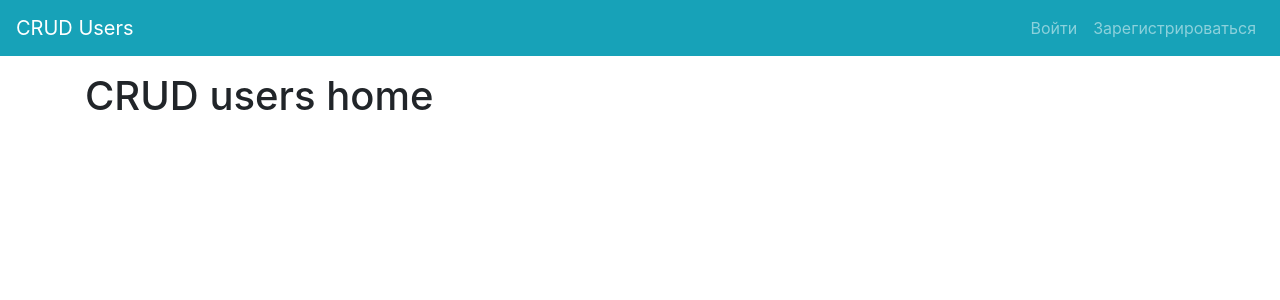
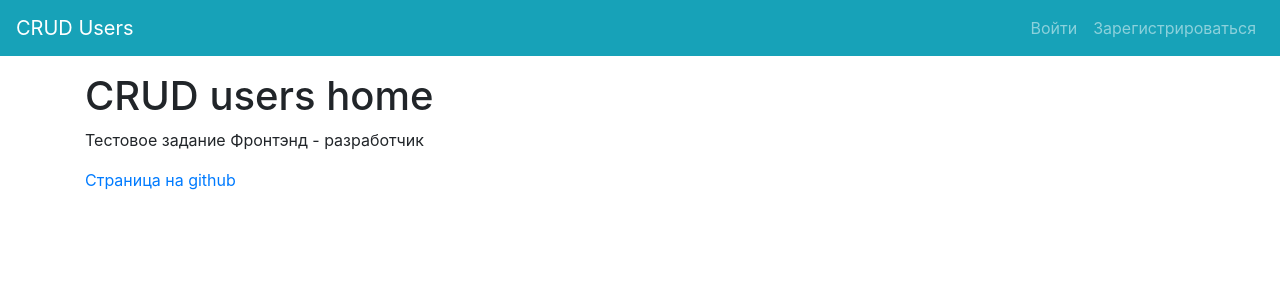
Before and after one commit to hiropgr/reqres-in-task-webdev, a Vue app: page / in a window 1280 px wide. Shown: the top 300 px of the page. Built offline with nearby package versions, Linux system fonts and the light colour scheme.

Commit message:
update content

```diff
--- a/src/components/Home.vue
+++ b/src/components/Home.vue
@@ -1,5 +1,9 @@
 <template>
-    <h1>CRUD users home</h1>
+    <div>
+        <h1>CRUD users home</h1>
+        <p>Тестовое задание Фронтэнд - разработчик</p>
+        <a target="_blank" href="https://github.com/hiropgr/reqres-in-task-webdev">Страница на github</a>
+    </div>
 </template>
 
 <script>
```
